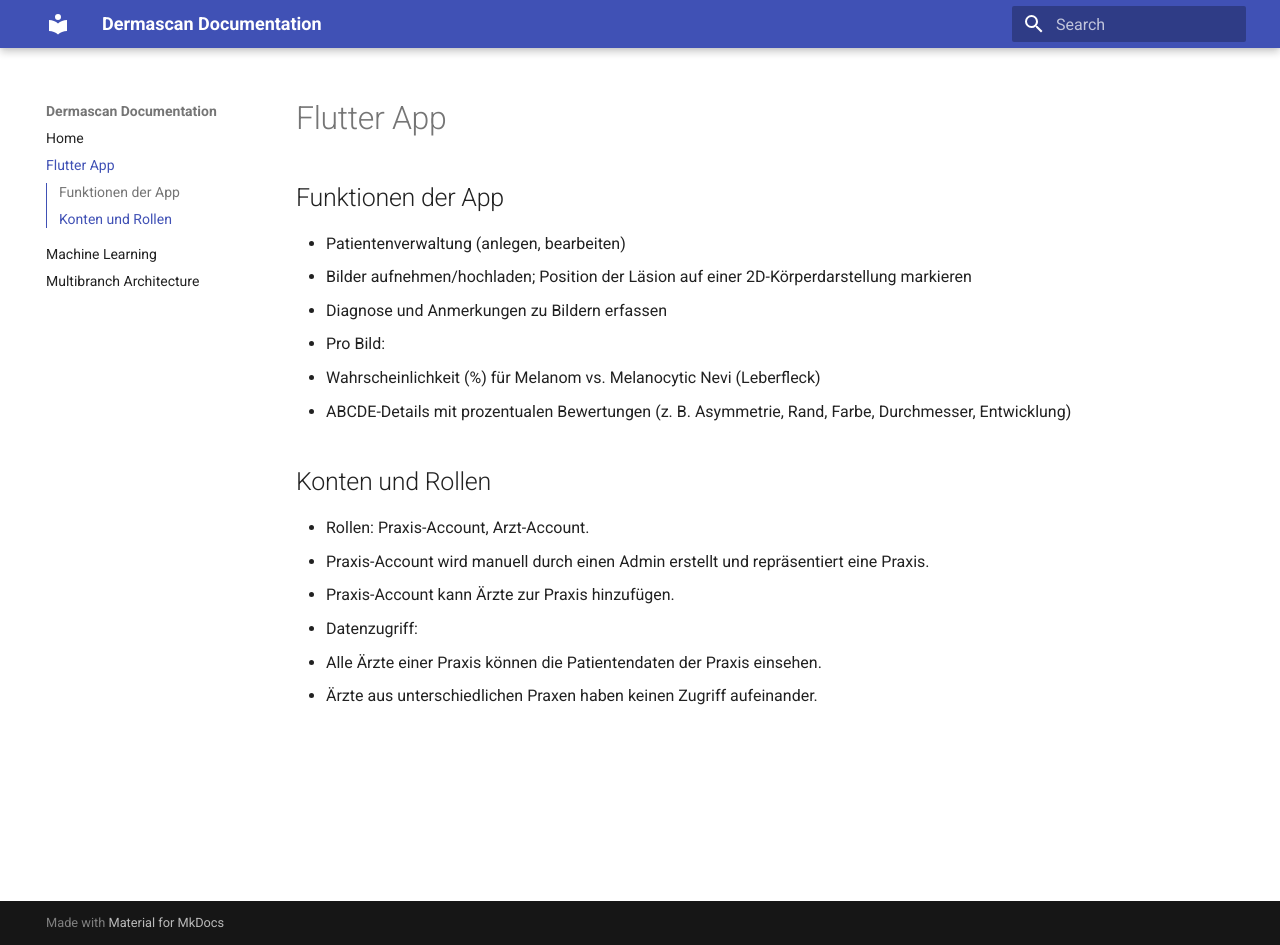
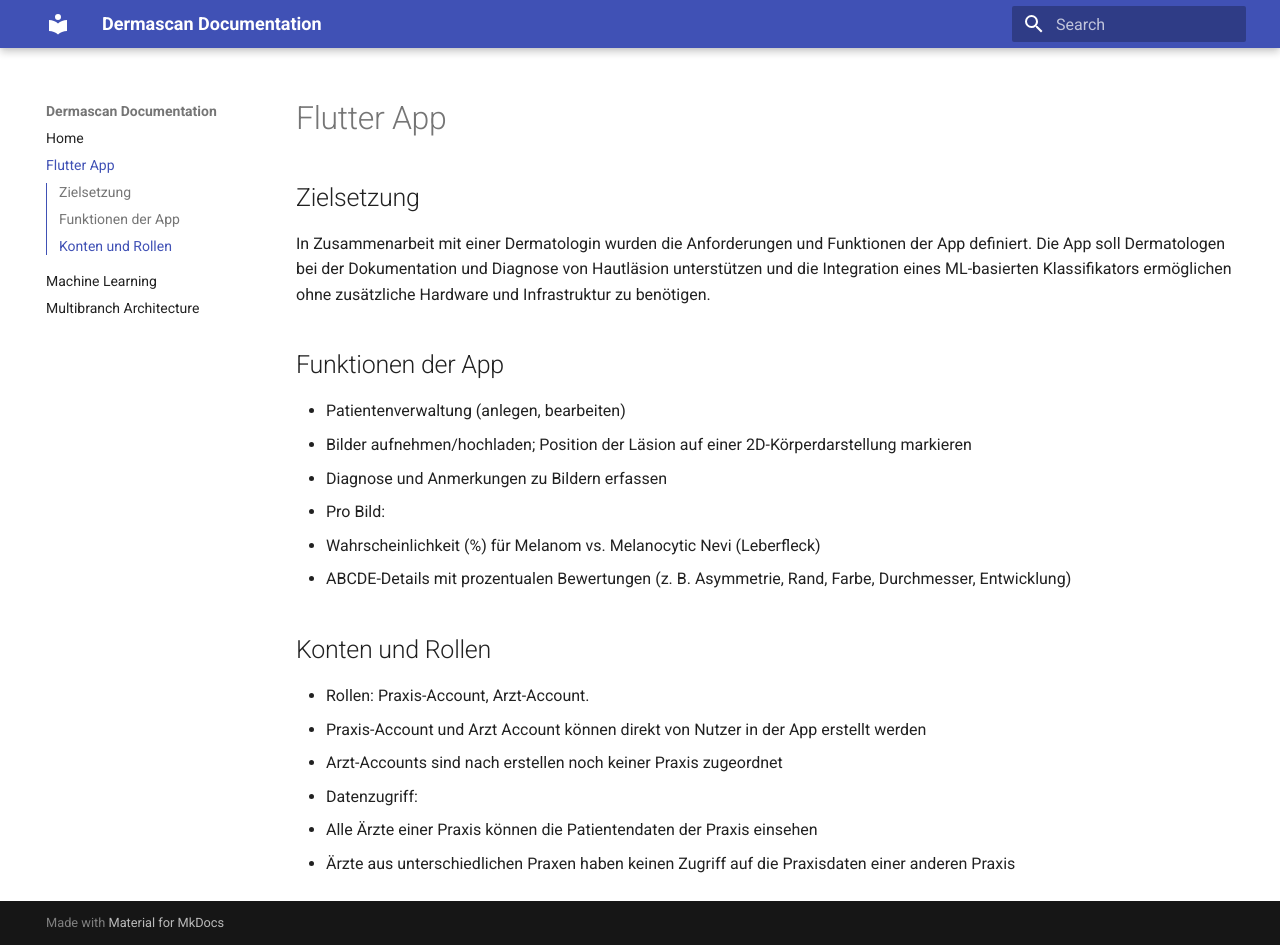
Before and after one commit to mrcklwhn/dermascan, an MkDocs documentation site: the page built from docs/app/app.md, in a window 1280 px wide and 945 px high. Built offline with MkDocs 1.6.1 and Material for MkDocs 9.7.7, drawn with Linux system fonts in a browser that asks for light colours.

Commit message:
Update documentation: Enhance app objectives, clarify account creation, and improve machine learning dataset description

```diff
--- a/docs/app/app.md
+++ b/docs/app/app.md
@@ -1,4 +1,9 @@
 # Flutter App
+
+## Zielsetzung
+In Zusammenarbeit mit einer Dermatologin wurden die Anforderungen und Funktionen der App definiert.
+Die App soll Dermatologen bei der Dokumentation und Diagnose von Hautläsion unterstützen und die Integration eines ML-basierten Klassifikators ermöglichen ohne zusätzliche Hardware und Infrastruktur zu benötigen.
+
 
 ## Funktionen der App
 - Patientenverwaltung (anlegen, bearbeiten)
@@ -10,8 +15,8 @@
 
 ## Konten und Rollen
 - Rollen: Praxis-Account, Arzt-Account.
-- Praxis-Account wird manuell durch einen Admin erstellt und repräsentiert eine Praxis.
-- Praxis-Account kann Ärzte zur Praxis hinzufügen.
+- Praxis-Account und Arzt Account können direkt von Nutzer in der App erstellt werden
+- Arzt-Accounts sind nach erstellen noch keiner Praxis zugeordnet
 - Datenzugriff:
-  - Alle Ärzte einer Praxis können die Patientendaten der Praxis einsehen.
-  - Ärzte aus unterschiedlichen Praxen haben keinen Zugriff aufeinander.
+  - Alle Ärzte einer Praxis können die Patientendaten der Praxis einsehen
+  - Ärzte aus unterschiedlichen Praxen haben keinen Zugriff auf die Praxisdaten einer anderen Praxis
```
Also changed, not shown: docs/index.md (+1 -1 lines), docs/machine_learning/machine_learning.md (+1 -1 lines), docs/machine_learning/multibranch_architecture.md (+2 -3 lines).
